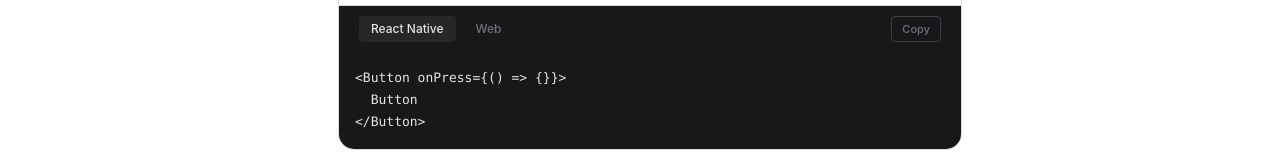
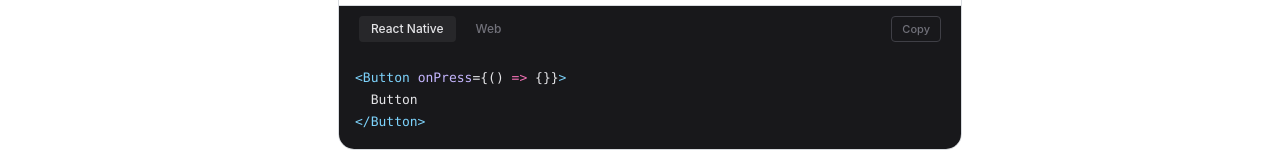
Before and after one commit to baerae-zkap/design-foundation, a Next.js app: page /design-foundation/components/actions/button in a window 1280 px wide. Shown: the part 641-800 px from the top of the page. Built offline with nearby package versions, Linux system fonts and the light colour scheme.

Commit message:
feat: add syntax highlighting to code blocks

```diff
--- a/src/app/components/actions/button/page.tsx
+++ b/src/app/components/actions/button/page.tsx
@@ -2,7 +2,7 @@
 
 import { useState, useRef, useEffect } from "react";
 import { Breadcrumb } from "@/components/Breadcrumb";
-import { PlatformTabs, CodeBlock, PreviewBox, Platform } from "@/components/PlatformTabs";
+import { PlatformTabs, CodeBlock, PreviewBox, Platform, highlightCode } from "@/components/PlatformTabs";
 
 // GitHub source URLs (design-foundation repo)
 const GITHUB_BASE = "https://github.com/baerae-zkap/design-foundation/blob/main/src/source/components/Button";
@@ -210,7 +210,7 @@
             overflow: "auto",
           }}
         >
-          <code>{generateCode()}</code>
+          <code>{highlightCode(generateCode())}</code>
         </pre>
       </div>
     </div>
--- a/src/components/PlatformTabs.tsx
+++ b/src/components/PlatformTabs.tsx
@@ -108,6 +108,111 @@
   language?: string;
 }
 
+// Syntax highlighting function (exported for reuse)
+export function highlightCode(code: string): React.ReactNode[] {
+  const lines = code.split('\n');
+
+  return lines.map((line, lineIndex) => {
+    const parts: React.ReactNode[] = [];
+    let remaining = line;
+    let key = 0;
+
+    // Process the line character by character with regex
+    while (remaining.length > 0) {
+      // Comments
+      const commentMatch = remaining.match(/^(\/\/.*)/);
+      if (commentMatch) {
+        parts.push(<span key={key++} style={{ color: '#6b7280' }}>{commentMatch[1]}</span>);
+        remaining = remaining.slice(commentMatch[1].length);
+        continue;
+      }
+
+      // Strings (double quotes)
+      const stringMatch = remaining.match(/^("[^"]*")/);
+      if (stringMatch) {
+        parts.push(<span key={key++} style={{ color: '#a5d6ff' }}>{stringMatch[1]}</span>);
+        remaining = remaining.slice(stringMatch[1].length);
+        continue;
+      }
+
+      // Strings (single quotes)
+      const singleStringMatch = remaining.match(/^('[^']*')/);
+      if (singleStringMatch) {
+        parts.push(<span key={key++} style={{ color: '#a5d6ff' }}>{singleStringMatch[1]}</span>);
+        remaining = remaining.slice(singleStringMatch[1].length);
+        continue;
+      }
+
+      // Template literals
+      const templateMatch = remaining.match(/^(`[^`]*`)/);
+      if (templateMatch) {
+        parts.push(<span key={key++} style={{ color: '#a5d6ff' }}>{templateMatch[1]}</span>);
+        remaining = remaining.slice(templateMatch[1].length);
+        continue;
+      }
+
+      // JSX closing tags </Component>
+      const closingTagMatch = remaining.match(/^(<\/[A-Z][a-zA-Z]*>)/);
+      if (closingTagMatch) {
+        parts.push(<span key={key++} style={{ color: '#7dd3fc' }}>{closingTagMatch[1]}</span>);
+        remaining = remaining.slice(closingTagMatch[1].length);
+        continue;
+      }
+
+      // JSX self-closing tags <Component ... />
+      const selfClosingMatch = remaining.match(/^(<[A-Z][a-zA-Z]*)/);
+      if (selfClosingMatch) {
+        parts.push(<span key={key++} style={{ color: '#7dd3fc' }}>{selfClosingMatch[1]}</span>);
+        remaining = remaining.slice(selfClosingMatch[1].length);
+        continue;
+      }
+
+      // JSX closing bracket />
+      const closeBracketMatch = remaining.match(/^(\/?>)/);
+      if (closeBracketMatch) {
+        parts.push(<span key={key++} style={{ color: '#7dd3fc' }}>{closeBracketMatch[1]}</span>);
+        remaining = remaining.slice(closeBracketMatch[1].length);
+        continue;
+      }
+
+      // Keywords
+      const keywordMatch = remaining.match(/^(import|export|from|const|let|var|function|return|if|else|true|false|null|undefined)(?![a-zA-Z])/);
+      if (keywordMatch) {
+        parts.push(<span key={key++} style={{ color: '#f472b6' }}>{keywordMatch[1]}</span>);
+        remaining = remaining.slice(keywordMatch[1].length);
+        continue;
+      }
+
+      // Props/attributes (word followed by =)
+      const propMatch = remaining.match(/^([a-zA-Z][a-zA-Z0-9]*)(?==)/);
+      if (propMatch) {
+        parts.push(<span key={key++} style={{ color: '#c4b5fd' }}>{propMatch[1]}</span>);
+        remaining = remaining.slice(propMatch[1].length);
+        continue;
+      }
+
+      // Arrow functions
+      const arrowMatch = remaining.match(/^(=>)/);
+      if (arrowMatch) {
+        parts.push(<span key={key++} style={{ color: '#f472b6' }}>{arrowMatch[1]}</span>);
+        remaining = remaining.slice(arrowMatch[1].length);
+        continue;
+      }
+
+      // Default: add single character
+      parts.push(remaining[0]);
+      remaining = remaining.slice(1);
+    }
+
+    return (
+      <span key={lineIndex}>
+        {parts}
+        {lineIndex < lines.length - 1 && '\n'}
+      </span>
+    );
+  });
+}
+
 export function CodeBlock({ code, title, sourceUrl, language }: CodeBlockProps) {
   const [copied, setCopied] = useState(false);
   const [expanded, setExpanded] = useState(false);
@@ -121,6 +226,8 @@
   const lineCount = code.split("\n").length;
   const shouldShowExpand = lineCount > 10;
   const maxHeight = expanded ? "none" : "280px";
+
+  const highlightedCode = highlightCode(code);
 
   return (
     <div
@@ -186,7 +293,7 @@
             backgroundColor: "#18181b",
           }}
         >
-          <code>{code}</code>
+          <code>{highlightedCode}</code>
         </pre>
 
         {/* Gradient overlay when collapsed */}
```
